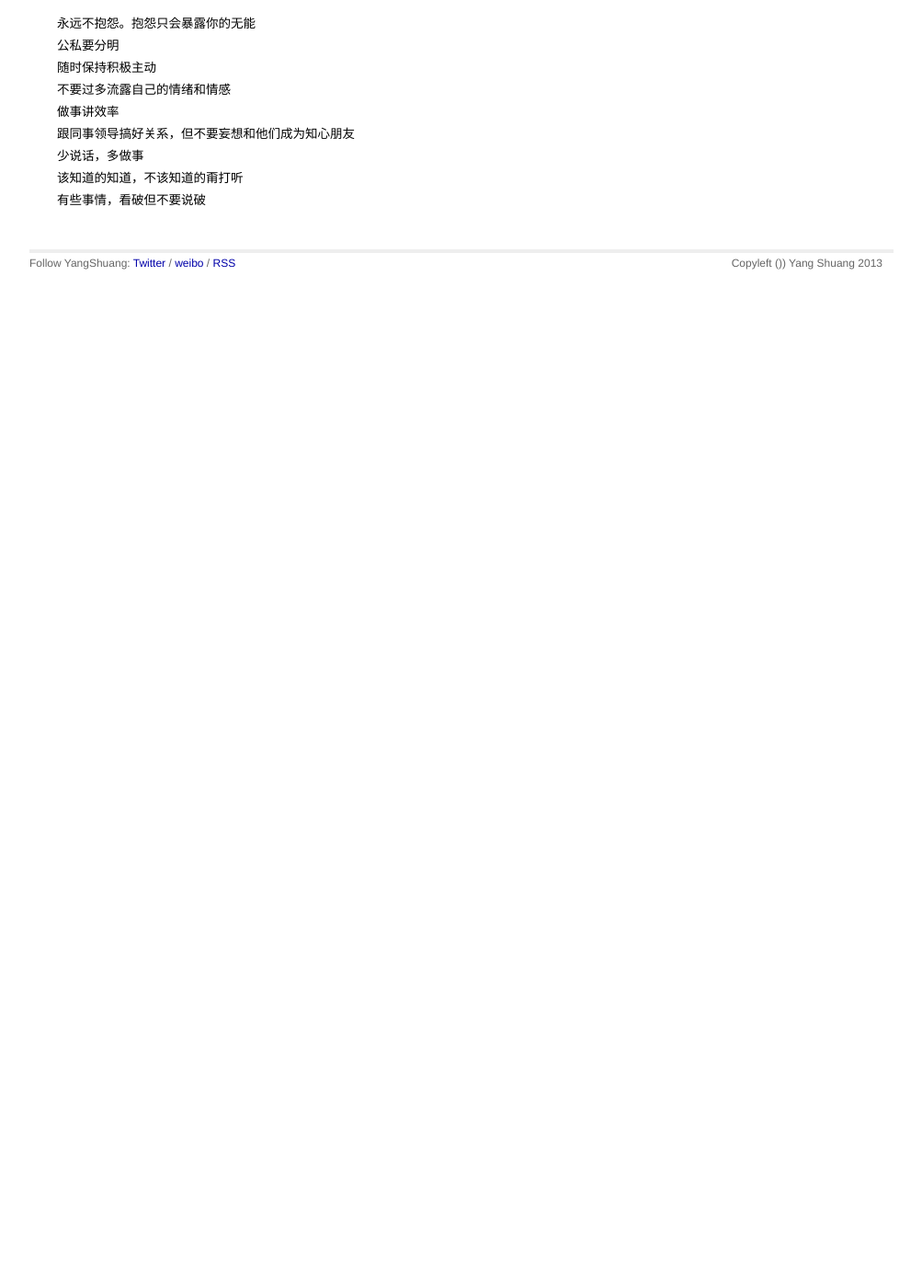
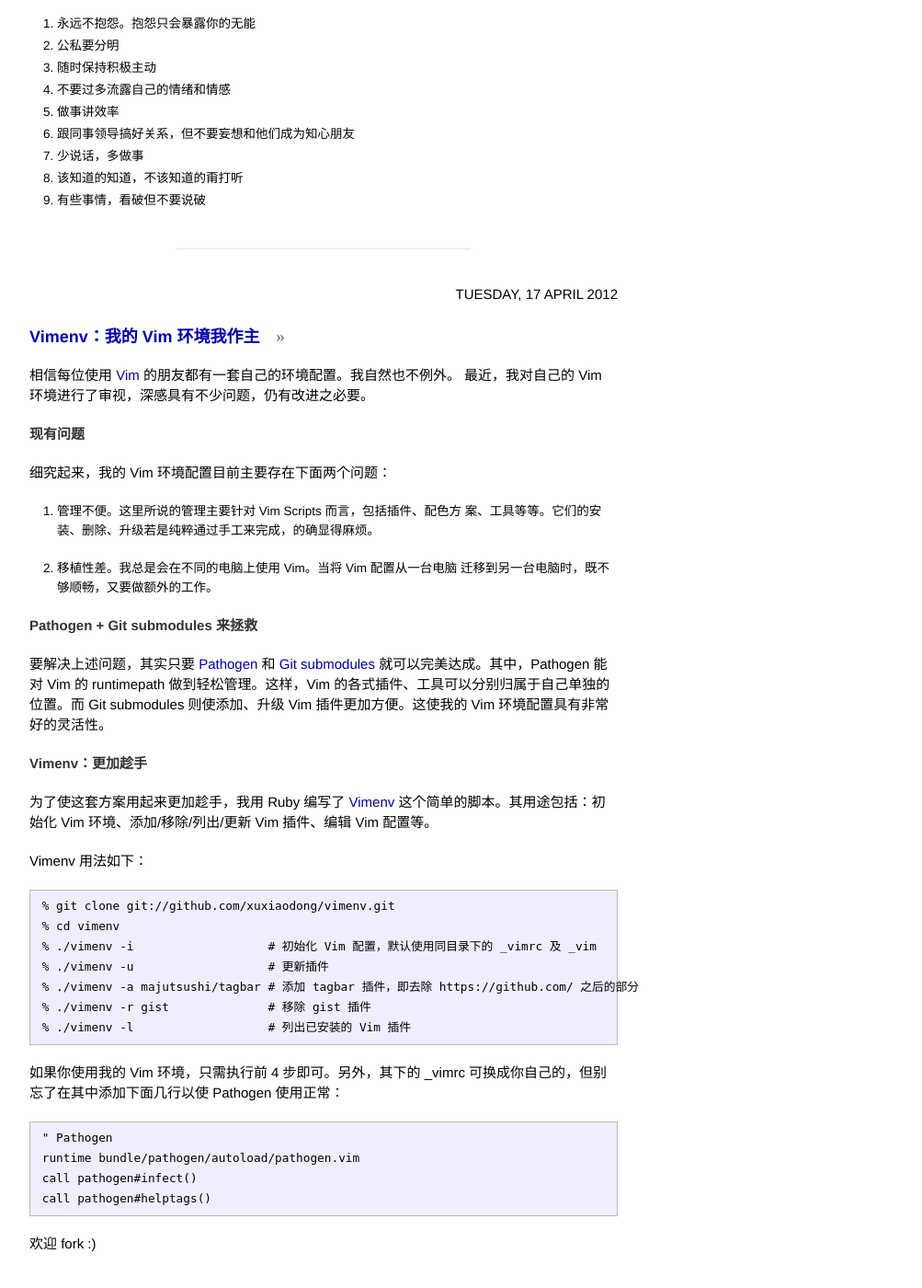
Before and after one commit to utwodownson/utwodownson.github.com, a Jekyll site: the page built from index.html, in a window 1280 px wide and 1400 px high, scrolled down 778 px. Shown: the whole window at 92% size, without its empty margins (138-1141 px from the left). Built offline with Jekyll 4.4.1, drawn with Linux system fonts in a browser that asks for light colours; Markdown is read by kramdown in place of the engine named in the settings; before the commit the page ends 1095 px from its top, so only the background shows below that; some of the changed text lies outside the part shown.

Commit message:
the markdown syntax

```diff
--- /dev/null
+++ b/_posts/2012-04-17-vimenv.md
@@ -0,0 +1,58 @@
+---
+layout: post
+title: Vimenv：我的 Vim 环境我作主
+date: 2012-04-17 22:19
+post-link: https://github.com/xuxiaodong/vimenv
+---
+
+相信每位使用 [Vim][v] 的朋友都有一套自己的环境配置。我自然也不例外。
+最近，我对自己的 Vim 环境进行了审视，深感具有不少问题，仍有改进之必要。
+
+**现有问题**
+
+细究起来，我的 Vim 环境配置目前主要存在下面两个问题：
+
+1. 管理不便。这里所说的管理主要针对 Vim Scripts 而言，包括插件、配色方
+   案、工具等等。它们的安装、删除、升级若是纯粹通过手工来完成，的确显得麻烦。
+
+2. 移植性差。我总是会在不同的电脑上使用 Vim。当将 Vim 配置从一台电脑
+   迁移到另一台电脑时，既不够顺畅，又要做额外的工作。
+
+**Pathogen + Git submodules 来拯救**
+
+要解决上述问题，其实只要 [Pathogen][p] 和 [Git submodules][g]
+就可以完美达成。其中，Pathogen 能对 Vim 的 runtimepath
+做到轻松管理。这样，Vim 的各式插件、工具可以分别归属于自己单独的位置。而 Git
+submodules 则使添加、升级 Vim 插件更加方便。这使我的 Vim
+环境配置具有非常好的灵活性。
+
+**Vimenv：更加趁手**
+
+为了使这套方案用起来更加趁手，我用 Ruby 编写了 [Vimenv][e]
+这个简单的脚本。其用途包括：初始化 Vim 环境、添加/移除/列出/更新 Vim
+插件、编辑 Vim 配置等。
+
+Vimenv 用法如下：
+
+    % git clone git://github.com/xuxiaodong/vimenv.git
+    % cd vimenv
+    % ./vimenv -i                   # 初始化 Vim 配置，默认使用同目录下的 _vimrc 及 _vim
+    % ./vimenv -u                   # 更新插件
+    % ./vimenv -a majutsushi/tagbar # 添加 tagbar 插件，即去除 https://github.com/ 之后的部分
+    % ./vimenv -r gist              # 移除 gist 插件
+    % ./vimenv -l                   # 列出已安装的 Vim 插件
+
+如果你使用我的 Vim 环境，只需执行前 4 步即可。另外，其下的 _vimrc
+可换成你自己的，但别忘了在其中添加下面几行以使 Pathogen 使用正常：
+
+    " Pathogen
+    runtime bundle/pathogen/autoload/pathogen.vim
+    call pathogen#infect()
+    call pathogen#helptags()
+
+欢迎 fork :)
+
+[v]: http://www.vim.org
+[p]: https://github.com/tpope/vim-pathogen
+[g]: http://help.github.com/submodules/
+[e]: https://github.com/xuxiaodong/vimenv
```
Also changed, not shown: _posts/2013-04-16-the-first-blog.md (+32 -33 lines).
